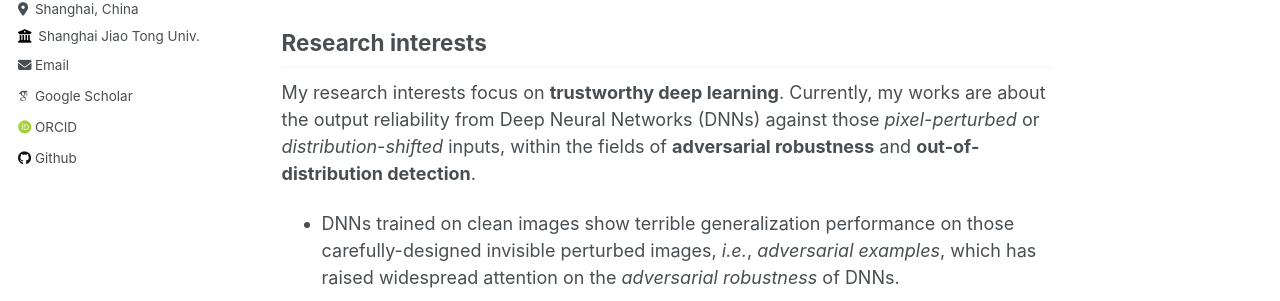
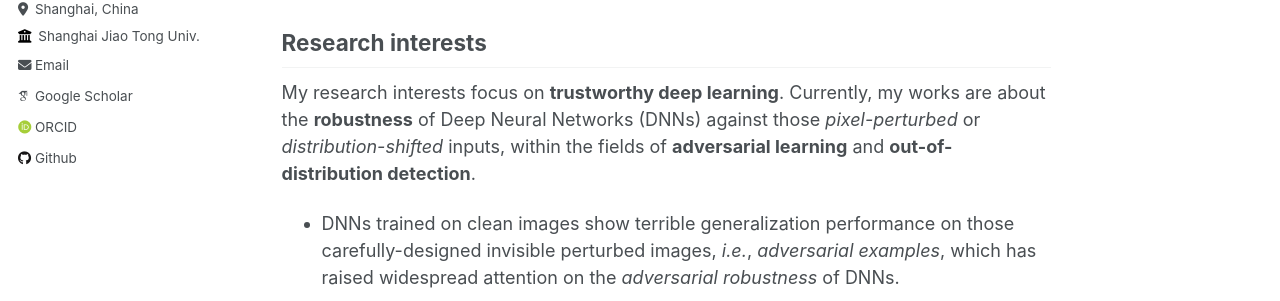
Before and after one commit to fanghenshaometeor/fanghenshaometeor.github.io, a Jekyll site: the page built from _pages/about.md, in a window 1280 px wide and 1347 px high. Shown: the part 323-624 px from the top of the window. Built offline with Jekyll 4.4.1, drawn with Linux system fonts in a browser that asks for light colours; some web fonts are replaced.

Commit message:
update-about

```diff
--- a/_pages/about.md
+++ b/_pages/about.md
@@ -14,7 +14,7 @@ Before coming to SJTU, I received the BA.Eng. degree in [College of Electronic a
 
 Research interests
 ---
-My research interests focus on **trustworthy deep learning**. Currently, my works are about the output reliability from Deep Neural Networks (DNNs) against those *pixel-perturbed* or *distribution-shifted* inputs, within the fields of **adversarial robustness** and **out-of-distribution detection**.
+My research interests focus on **trustworthy deep learning**. Currently, my works are about the **robustness** of Deep Neural Networks (DNNs) against those *pixel-perturbed* or *distribution-shifted* inputs, within the fields of **adversarial learning** and **out-of-distribution detection**.
 
 - DNNs trained on clean images show terrible generalization performance on those carefully-designed invisible perturbed images, *i.e.*, *adversarial examples*, which has raised widespread attention on the *adversarial robustness* of DNNs.
 - DNNs cannot generalize well on data that differs from the training distribution, *i.e.*, *In-Distribution (InD)*. In this regard, it remains a valuable task of detecting whether new samples are from the InD or OoD (Out-of-Distribution) of DNNs in the inference stage.
```
